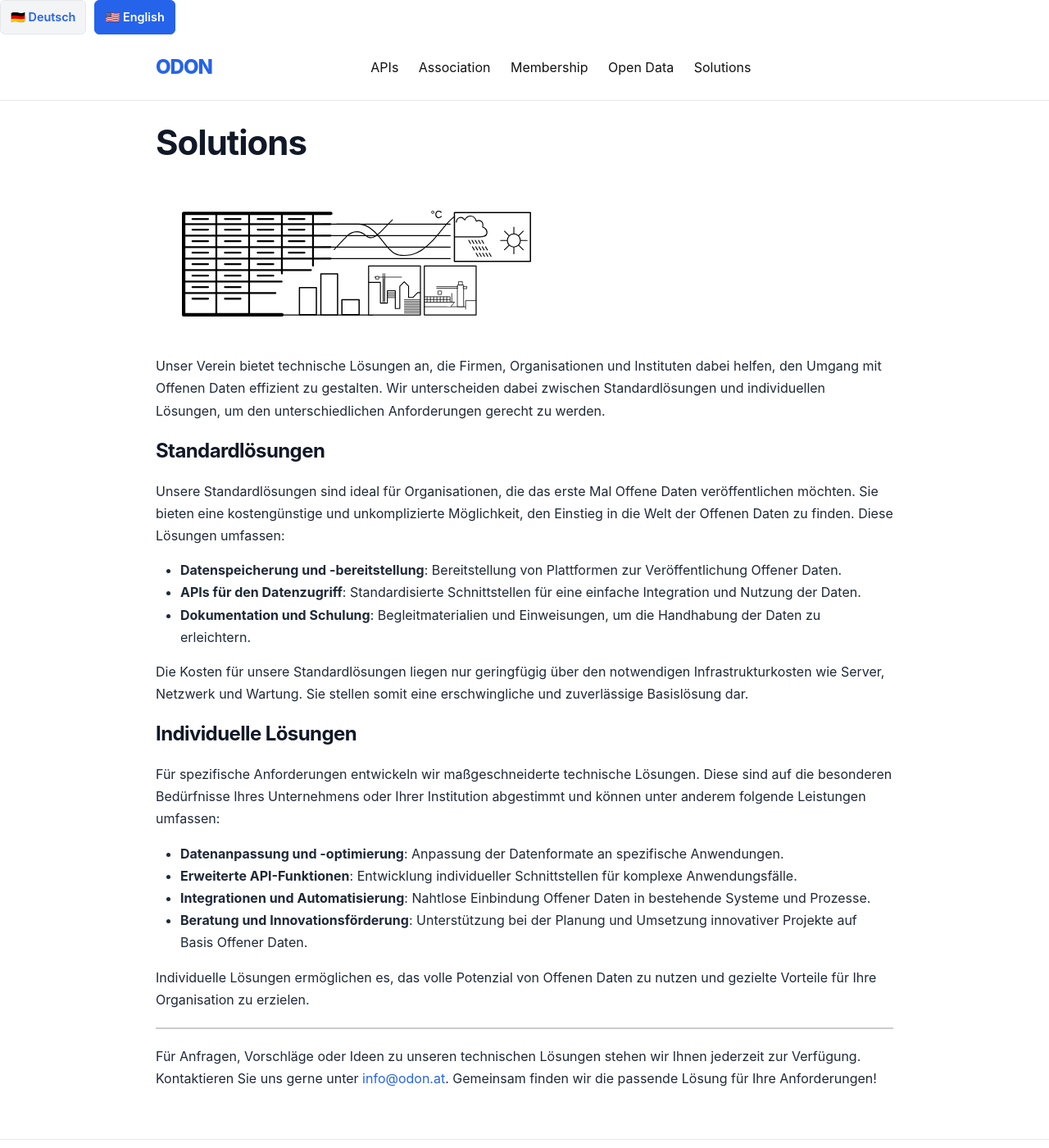
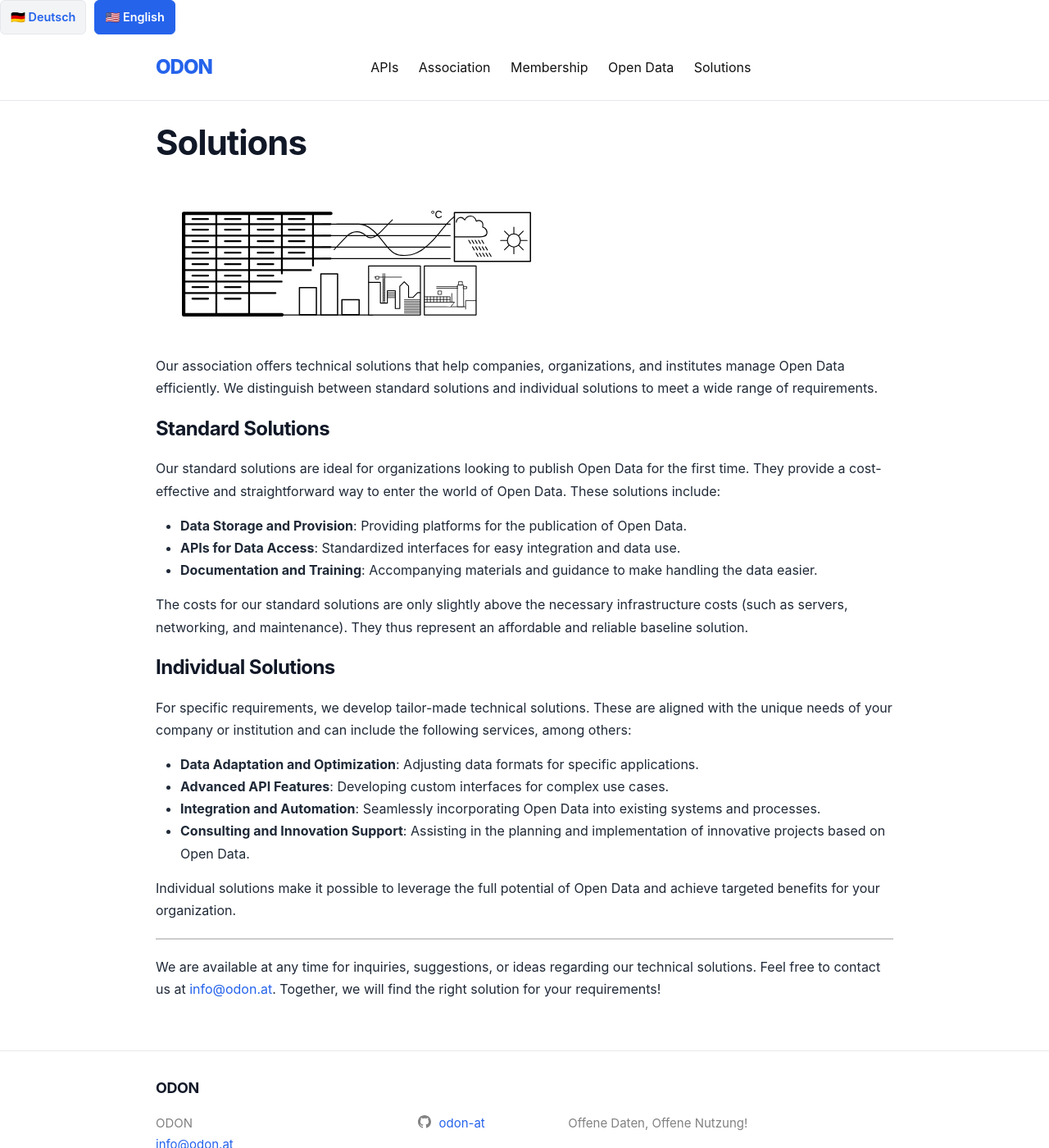
Before and after one commit to verein-odon/verein-odon.github.io, a Jekyll site: the page built from docs/en/solutions.md, in a window 1280 px wide and 1400 px high. Shown: the whole window at 82% size. Built offline with Jekyll 4.4.1, drawn with Linux system fonts in a browser that asks for light colours.

Commit message:
Translated solutions.md to English

```diff
--- a/docs/en/solutions.md
+++ b/docs/en/solutions.md
@@ -8,29 +8,29 @@ permalink: /en/solutions/
 
  <img src="/assets/images/headers/table_and_insights.svg" class="header-image"  alt="Data driving applications">
 
-Unser Verein bietet technische Lösungen an, die Firmen, Organisationen und Instituten dabei helfen, den Umgang mit Offenen Daten effizient zu gestalten. Wir unterscheiden dabei zwischen Standardlösungen und individuellen Lösungen, um den unterschiedlichen Anforderungen gerecht zu werden.
+Our association offers technical solutions that help companies, organizations, and institutes manage Open Data efficiently. We distinguish between standard solutions and individual solutions to meet a wide range of requirements.
 
-# Standardlösungen
+# Standard Solutions
 
-Unsere Standardlösungen sind ideal für Organisationen, die das erste Mal Offene Daten veröffentlichen möchten. Sie bieten eine kostengünstige und unkomplizierte Möglichkeit, den Einstieg in die Welt der Offenen Daten zu finden. Diese Lösungen umfassen:
+Our standard solutions are ideal for organizations looking to publish Open Data for the first time. They provide a cost-effective and straightforward way to enter the world of Open Data. These solutions include:
 
-- **Datenspeicherung und -bereitstellung**: Bereitstellung von Plattformen zur Veröffentlichung Offener Daten.
-- **APIs für den Datenzugriff**: Standardisierte Schnittstellen für eine einfache Integration und Nutzung der Daten.
-- **Dokumentation und Schulung**: Begleitmaterialien und Einweisungen, um die Handhabung der Daten zu erleichtern.
+- **Data Storage and Provision**: Providing platforms for the publication of Open Data.
+- **APIs for Data Access**: Standardized interfaces for easy integration and data use.
+- **Documentation and Training**: Accompanying materials and guidance to make handling the data easier.
 
-Die Kosten für unsere Standardlösungen liegen nur geringfügig über den notwendigen Infrastrukturkosten wie Server, Netzwerk und Wartung. Sie stellen somit eine erschwingliche und zuverlässige Basislösung dar.
+The costs for our standard solutions are only slightly above the necessary infrastructure costs (such as servers, networking, and maintenance). They thus represent an affordable and reliable baseline solution.
 
-# Individuelle Lösungen
+# Individual Solutions
 
-Für spezifische Anforderungen entwickeln wir maßgeschneiderte technische Lösungen. Diese sind auf die besonderen Bedürfnisse Ihres Unternehmens oder Ihrer Institution abgestimmt und können unter anderem folgende Leistungen umfassen:
+For specific requirements, we develop tailor-made technical solutions. These are aligned with the unique needs of your company or institution and can include the following services, among others:
 
-- **Datenanpassung und -optimierung**: Anpassung der Datenformate an spezifische Anwendungen.
-- **Erweiterte API-Funktionen**: Entwicklung individueller Schnittstellen für komplexe Anwendungsfälle.
-- **Integrationen und Automatisierung**: Nahtlose Einbindung Offener Daten in bestehende Systeme und Prozesse.
-- **Beratung und Innovationsförderung**: Unterstützung bei der Planung und Umsetzung innovativer Projekte auf Basis Offener Daten.
+- **Data Adaptation and Optimization**: Adjusting data formats for specific applications.
+- **Advanced API Features**: Developing custom interfaces for complex use cases.
+- **Integration and Automation**: Seamlessly incorporating Open Data into existing systems and processes.
+- **Consulting and Innovation Support**: Assisting in the planning and implementation of innovative projects based on Open Data.
 
-Individuelle Lösungen ermöglichen es, das volle Potenzial von Offenen Daten zu nutzen und gezielte Vorteile für Ihre Organisation zu erzielen.
+Individual solutions make it possible to leverage the full potential of Open Data and achieve targeted benefits for your organization.
 
 <hr style="margin-top: 20px; margin-bottom: 20px; border: 1px solid #ccc;" />
 
-Für Anfragen, Vorschläge oder Ideen zu unseren technischen Lösungen stehen wir Ihnen jederzeit zur Verfügung. Kontaktieren Sie uns gerne unter [info@odon.at](mailto:info@odon.at). Gemeinsam finden wir die passende Lösung für Ihre Anforderungen!
+We are available at any time for inquiries, suggestions, or ideas regarding our technical solutions. Feel free to contact us at [info@odon.at](mailto:info@odon.at). Together, we will find the right solution for your requirements!
```
